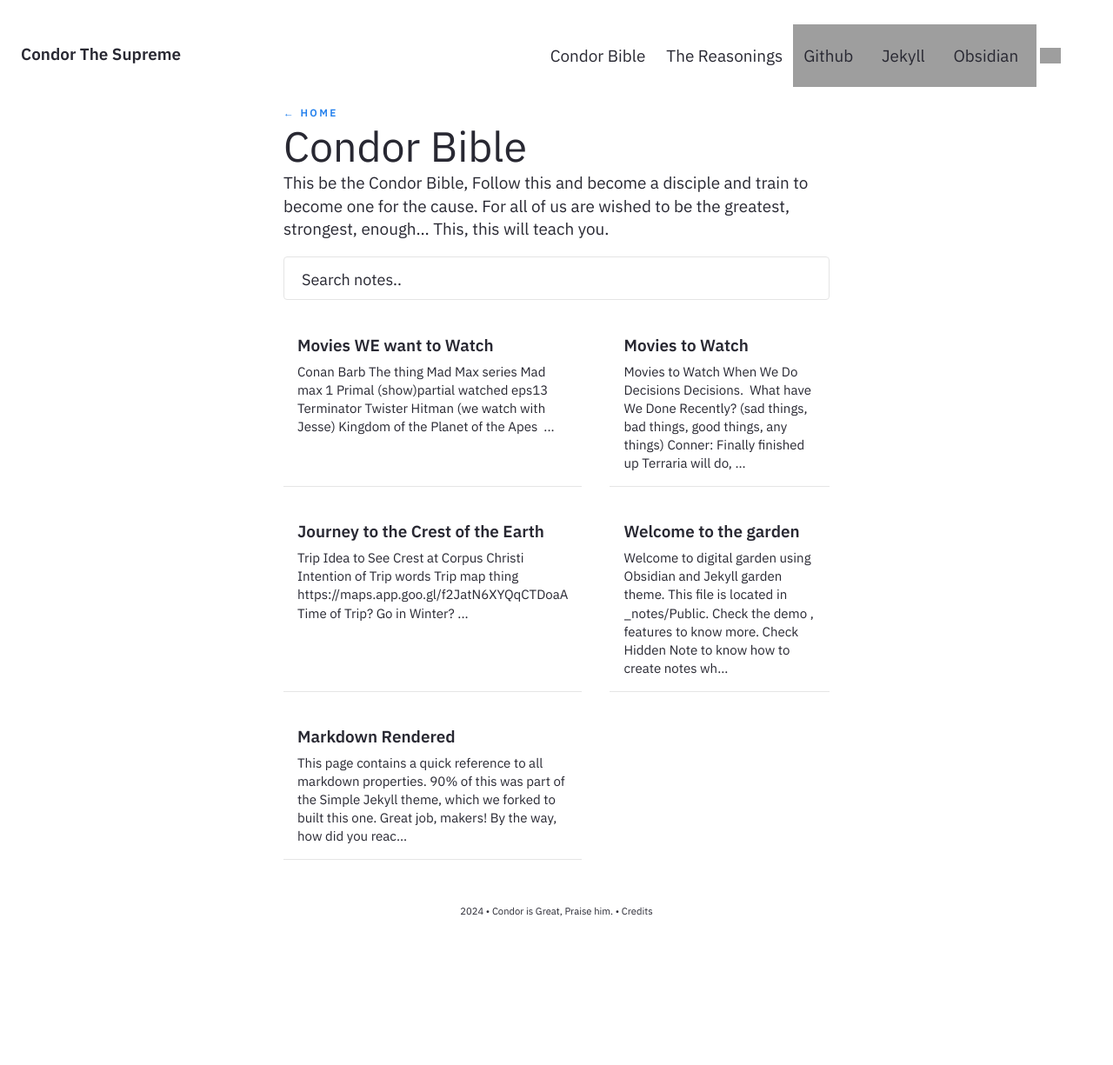
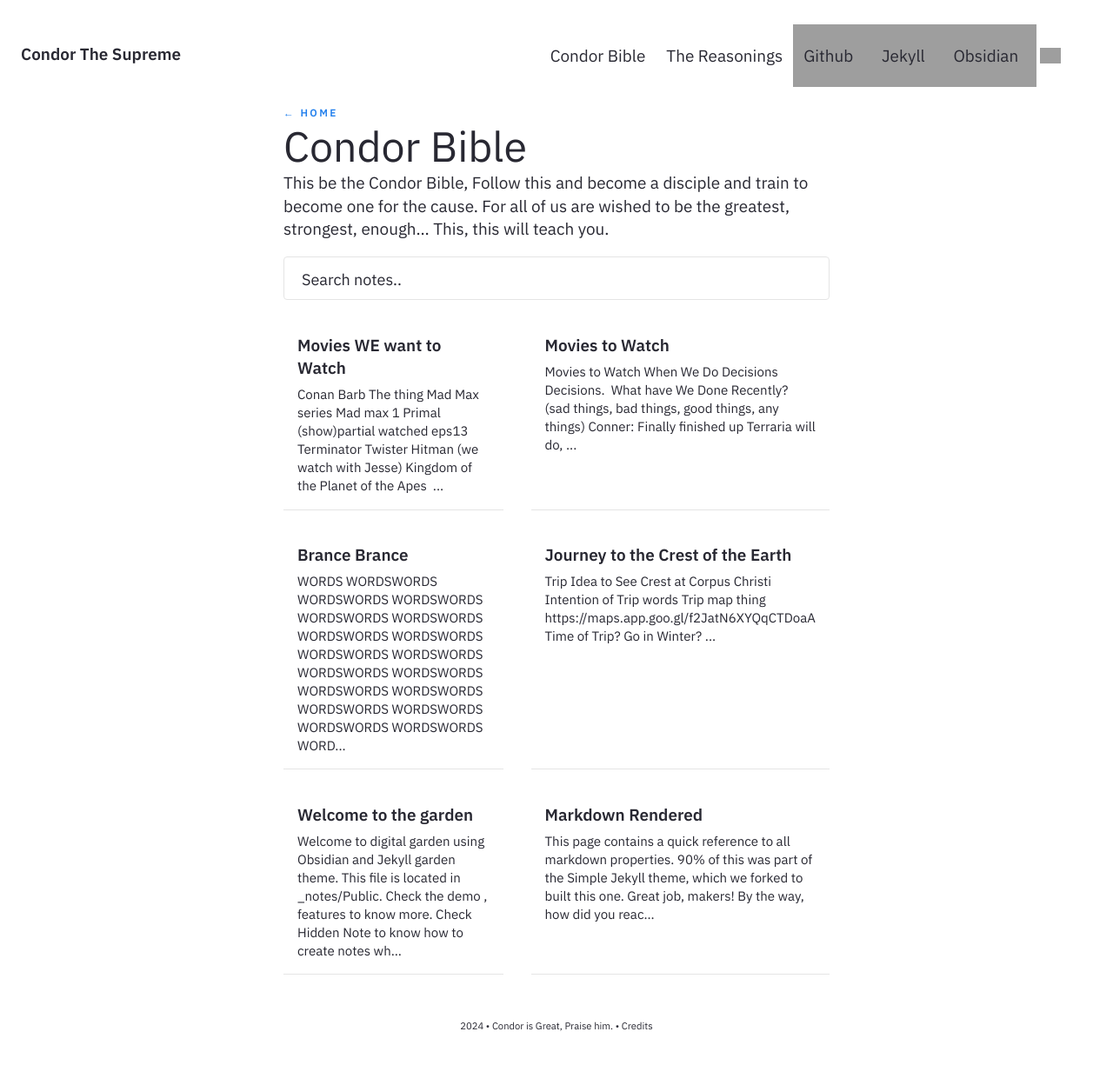
Before and after one commit to Dieselrez/Publishing, a Jekyll site: the page built from pages/notes.md, in a window 1280 px wide, cut to the strip 0-1229 px from the top of the page. Shown: the top 1225 px of the strip at 87% size. Built offline with Jekyll 4.4.1, drawn with Linux system fonts in a browser that asks for light colours; before the commit the page ends 1097 px from its top, so only the background shows below that; grey boxes are pictures that could not be loaded.

Commit message:
vault backup: 2024-11-15 21:07:57

```diff
--- /dev/null
+++ b/_notes/Public/Brance Brance.md
@@ -0,0 +1,6 @@
+---
+title: Brance Brance
+feed: show
+date: 15-11-2021
+---
+WORDS WORDSWORDS WORDSWORDS WORDSWORDS WORDSWORDS WORDSWORDS WORDSWORDS WORDSWORDS WORDSWORDS WORDSWORDS WORDSWORDS WORDSWORDS WORDSWORDS WORDSWORDS WORDSWORDS WORDSWORDS WORDSWORDS WORDSWORDS WORDSWORDS WORDSWORDS WORDSWORDS WORDSWORDS WORDSWORDS WORDSWORDS WORDSWORDS WORDSWORDS WORDSWORDS WORDSWORDS WORDSWORDS WORDSWORDS WORDSWORDS WORDSWORDS WORDSWORDS WORDSWORDS WORDSWORDS WORDSWORDS WORDSWORDS WORDSWORDS WORDSWORDS WORDSWORDS WORDSWORDS WORDSWORDS WORDSWORDS WORDSWORDS WORDSWORDS WORDSWORDS WORDSWORDS WORDSWORDS WORDSWORDS WORDSWORDS WORDSWORDS WORDSWORDS WORDSWORDS WORDSWORDS WORDSWORDS WORDS
```
Also changed, not shown: _notes/Public/Gifts.md (+1 -1 lines).
